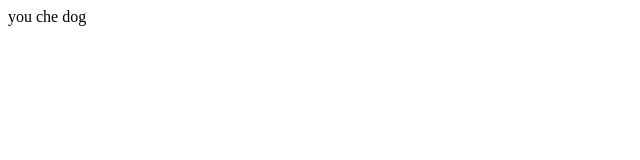
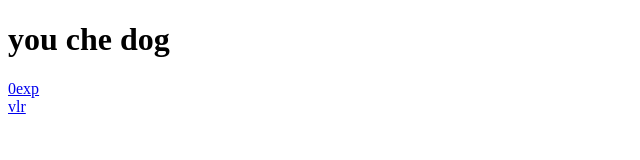
Before and after one commit to akxcv/youche.dog, a plain HTML site: page homepage/index.html in a window 1280 px wide. Shown: the whole page, without its empty margins (0-640 px from the left). Drawn offline with Linux system fonts and the light colour scheme.

Commit message:
Update index.html

```diff
--- a/homepage/index.html
+++ b/homepage/index.html
@@ -5,6 +5,12 @@
   <title>you che dog</title>
 </head>
 <body>
-  you che dog
+  <h1>you che dog</h1>
+  <div>
+    <a href="http://muhtar.youche.dog">0exp</a>
+  </div>
+  <div>
+    <a href="http://tolstoy.youche.dog">vlr</a>
+  </div>
 </body>
 </html>
```
